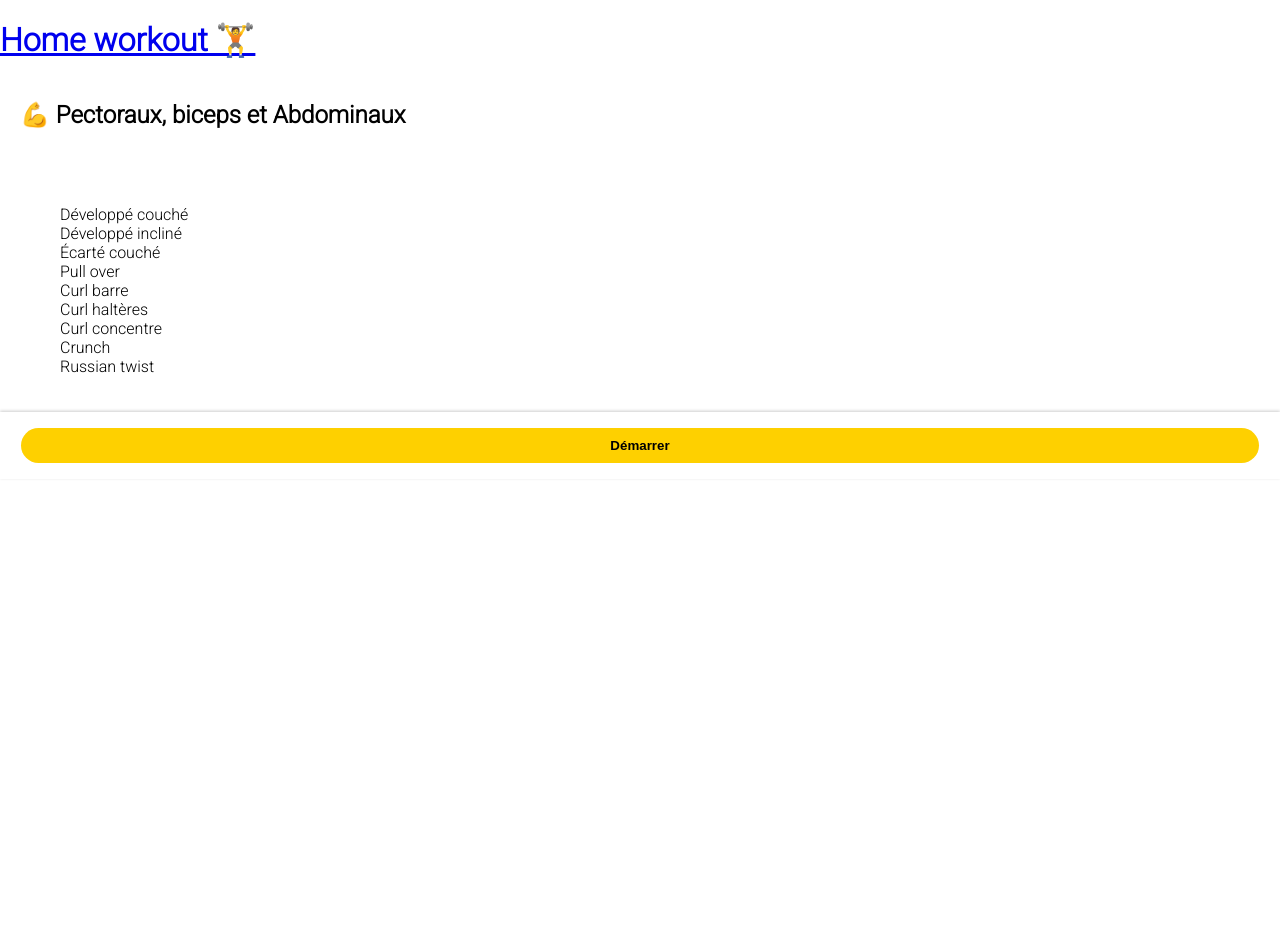
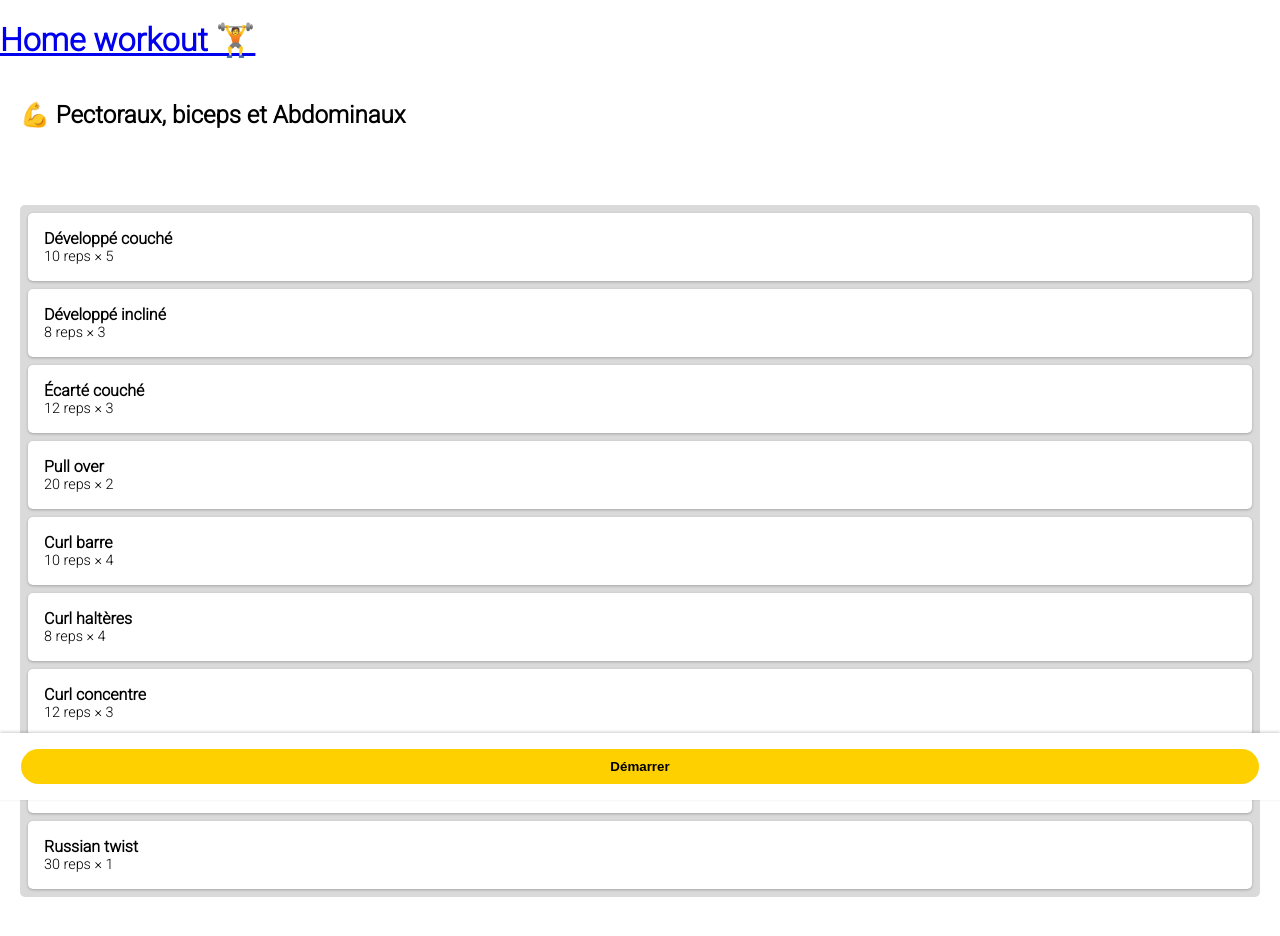
Before and after one commit to lobodol/sport-timer, a Vue app: page /day1 in a window 1280 px wide. Shown: the top 936 px of the page. Before the commit the page ends 821 px from the top, so only its background shows below. Built offline with nearby package versions, Linux system fonts and the light colour scheme.

Commit message:
style: session

```diff
--- a/src/components/Session.vue
+++ b/src/components/Session.vue
@@ -1,5 +1,5 @@
 <template>
-  <h2 v-if="!started" class="Day__Title gutter">{{ props.title }}</h2>
+  <h2 v-if="!started" class="Session__Title gutter">{{ props.title }}</h2>
 
   <ExerciseTimer
     v-if="started && exercise"
@@ -9,13 +9,16 @@
   />
 
   <section v-if="!started" class="gutter">
-    <ol class="Day__ExerciseWrapper">
+    <ol class="Session__ExerciseWrapper">
       <li
         v-for="exercise in props.exercises"
         :key="exercise.title"
-        class="Day__Exercise"
+        class="Session__Exercise"
       >
-        {{ exercise.title }}
+        <span class="Session__ExerciseTitle">{{ exercise.title }}</span>
+        <span class="Session__ExerciseDetails"
+          >{{ exercise.repetitions }} reps &times; {{ exercise.series }}</span
+        >
       </li>
     </ol>
   </section>
@@ -63,9 +66,34 @@ const {
 <style lang="scss" scoped>
 @use '../style/variables' as v;
 
-.Day {
+.Session {
   &__ExerciseWrapper {
+    display: flex;
+    flex-direction: column;
+    gap: v.$spacing-2;
+    margin: v.$spacing 0;
+    padding: v.$spacing-2 v.$spacing-4;
+    border-radius: v.$borderRadius;
+    background: #dadada;
     list-style: none;
+  }
+
+  &__Exercise {
+    display: flex;
+    flex-direction: column;
+    margin: 0 v.$spacing-4;
+    padding: v.$spacing;
+    border-radius: v.$borderRadius;
+    background: white;
+    color: black;
+    box-shadow: 0 1px 3px rgba(0, 0, 0, 0.25);
+    font-weight: bold;
+    text-decoration: none;
+
+    &Details {
+      font-weight: 300;
+      font-size: 0.9em;
+    }
   }
 }
 
```
